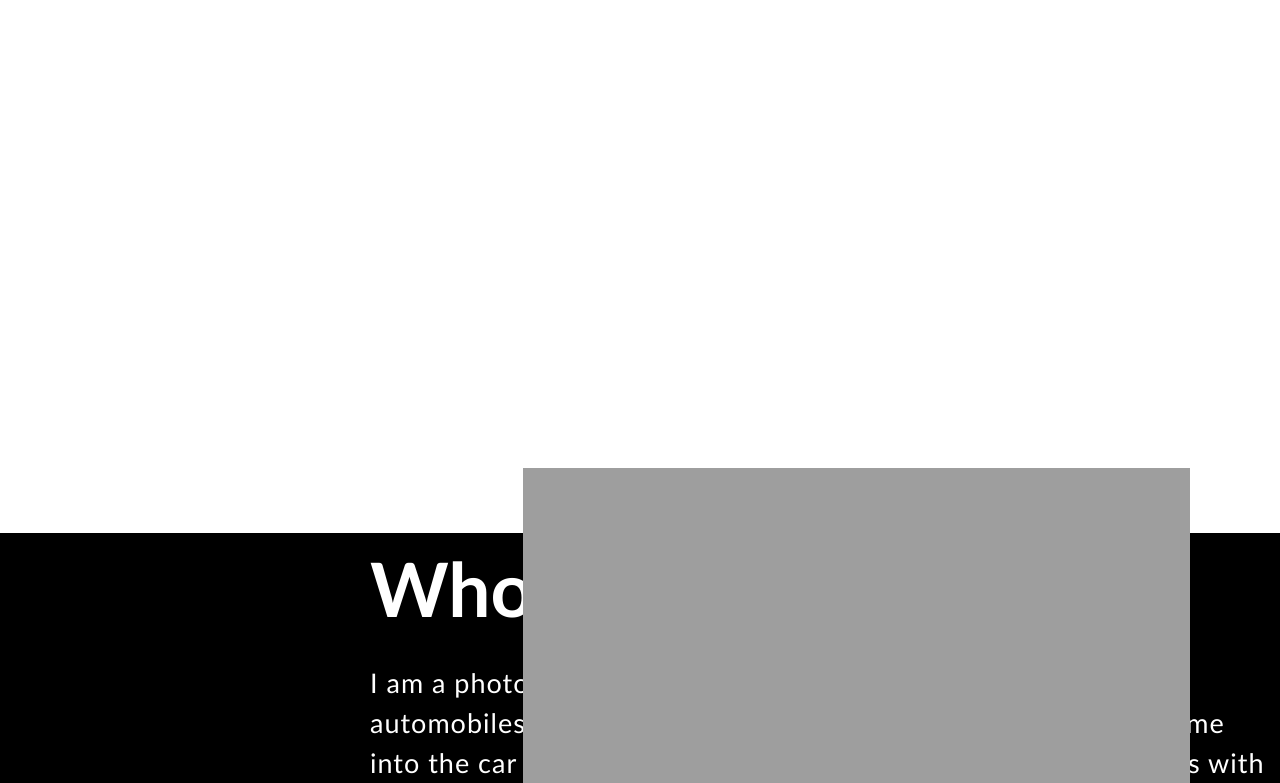
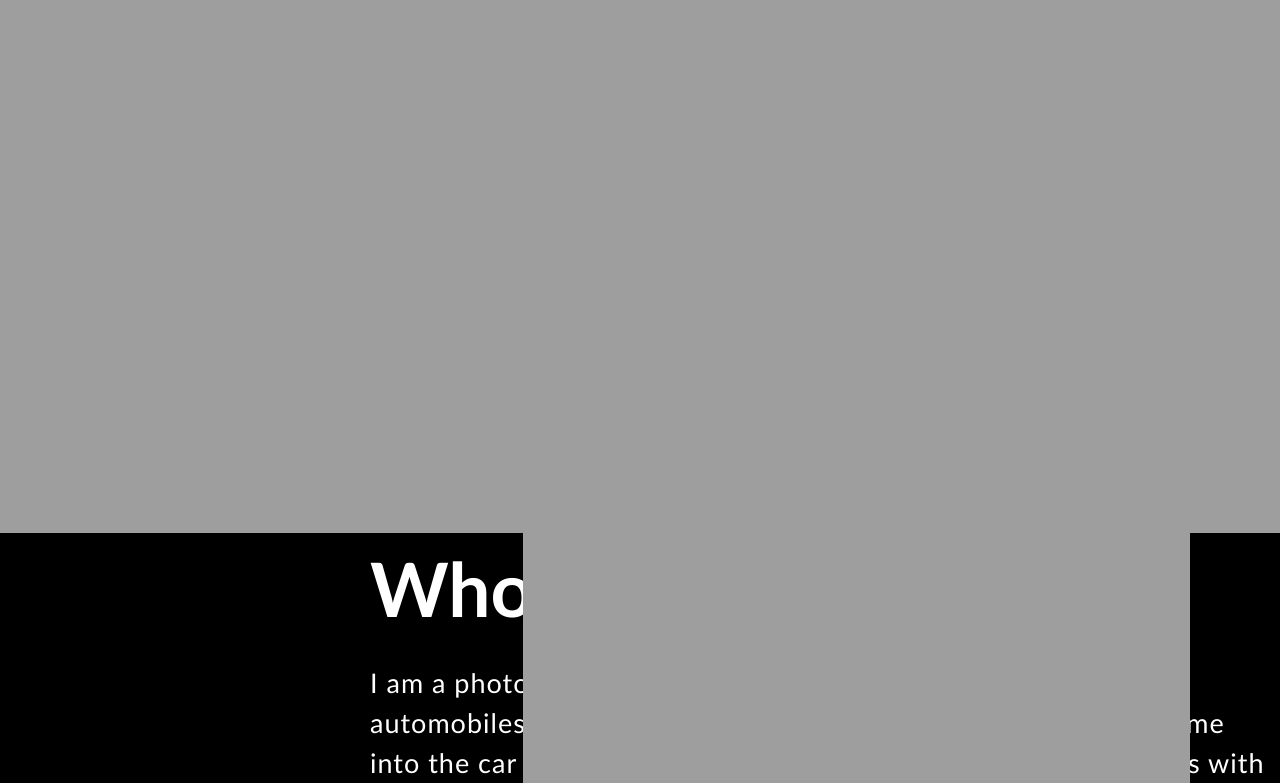
Before and after one commit to Jackie-Kuang/midterm, a plain HTML site: page index.html in a window 1280 px wide. Shown: the part 427-1210 px from the top of the page. Drawn offline with Linux system fonts and the light colour scheme; the site is published under a folder, as on GitHub Pages, so addresses that start at the root find nothing.

Commit message:
Update styles.css

```diff
--- a/CSS/styles.css
+++ b/CSS/styles.css
@@ -8,7 +8,7 @@
 .hero{
   height: 120vh;
   width: 100%;
-  background-image: url("/images/car1.jpg");
+  background-image: url(../images/car1.jpg);
   background-size: cover;
   background-position: center;
 }
```
